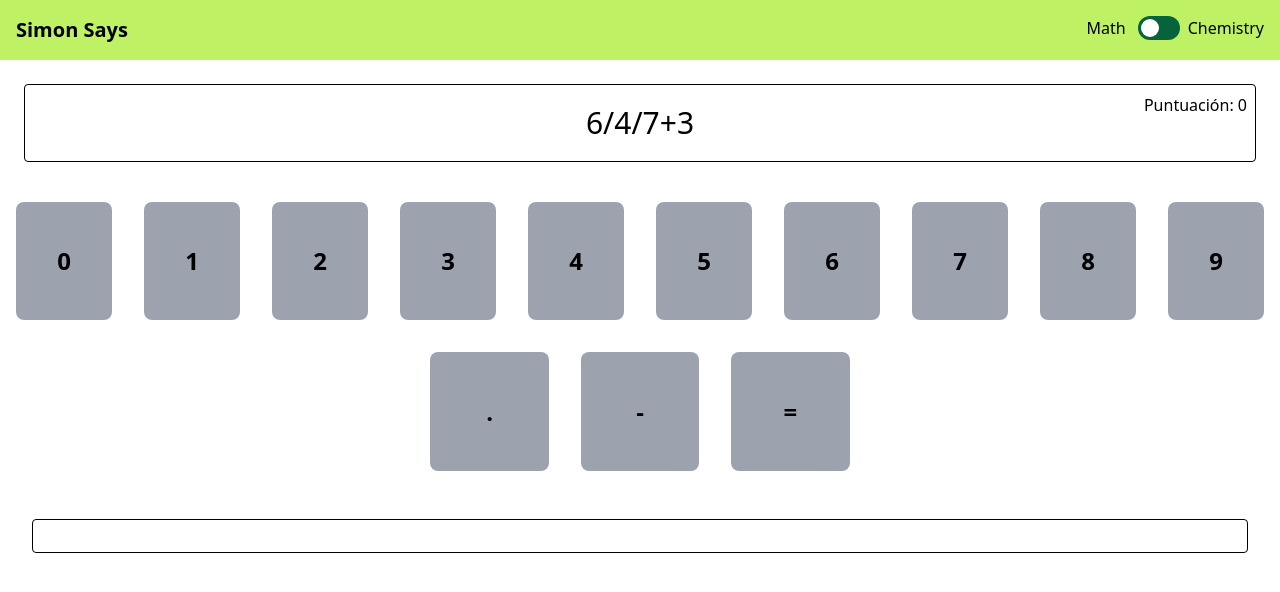
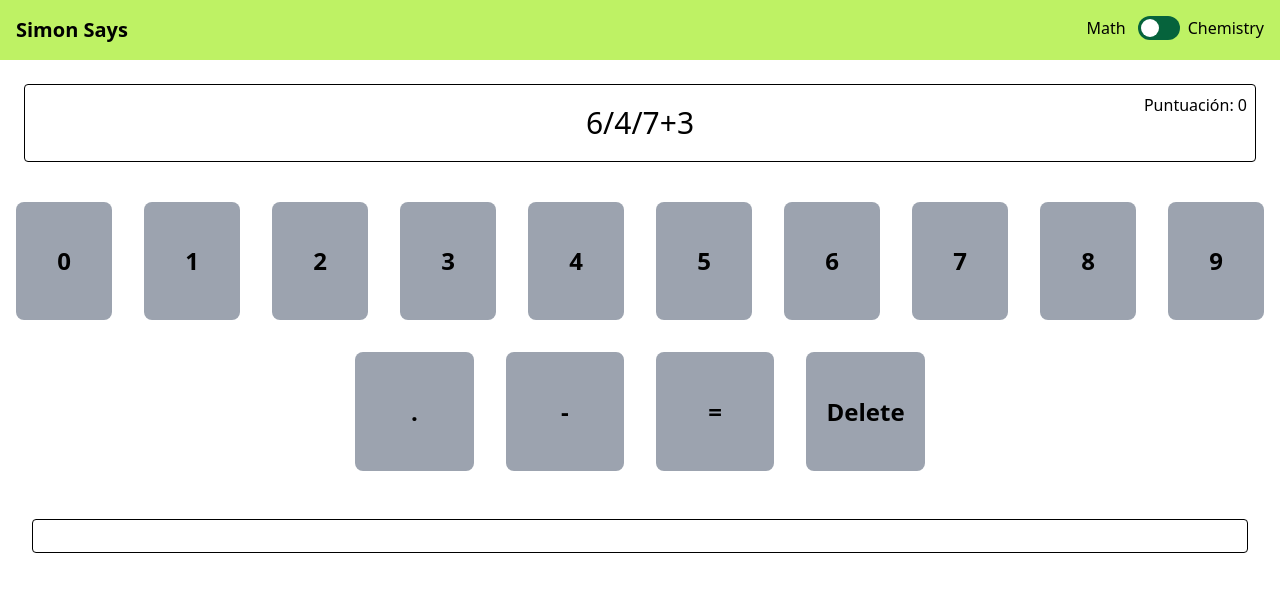
Before and after one commit to EFL28/lareducaGames, a React (Vite) app: page / in a window 1280 px wide. Shown: the top 592 px of the page. Built offline with nearby package versions, Linux system fonts and the light colour scheme.

Commit message:
Added delete button

```diff
--- a/src/Games/SimonSays.jsx
+++ b/src/Games/SimonSays.jsx
@@ -63,6 +63,9 @@ const SimonSays = () => {
         if (gameMode === 'math') {
             if (typeof number === "number" || number === "." || number === "-") {
                 setPlayerAnswer([...playerAnswer, number]);
+            } else if (number === "Delete") {
+                const newPlayerAnswer = playerAnswer.slice(0, -1);
+                setPlayerAnswer(newPlayerAnswer);
             } else {
                 if (number === "=") {
                     const playerResult = eval(playerAnswer.join(""));
@@ -105,6 +108,9 @@ const SimonSays = () => {
                     setPlayerAnswer([] || 0);
                 }
 
+            } else if (element === "Delete") {
+                const newPlayerAnswer = playerAnswer.slice(0, -1);
+                setPlayerAnswer(newPlayerAnswer);
             } else {
                 console.log("Elemento: ", element);
                 const newPlayerAnswer = [...playerAnswer, element];
--- a/src/components/SimonSays/NumberKeyboard.jsx
+++ b/src/components/SimonSays/NumberKeyboard.jsx
@@ -3,7 +3,7 @@ import Response from "./Response";
 
 const NumberKeyboard = ({ handleNumberClick, userResponse }) => {
     const numbers = new Array(10).fill(0);
-    const operations = [".", "-", "="];
+    const operations = [".", "-", "=", 'Delete'];
 
     return (
         <>
--- a/src/components/SimonSays/PeriodicTable.jsx
+++ b/src/components/SimonSays/PeriodicTable.jsx
@@ -16,7 +16,7 @@ const colorMap = {
 };
 
 const PeriodicTable = ({handleElementClick, userResponse}) => {
-  const numbers = [1, 2, 3, 4, 5, 6, 7, 8, 9, 'Enter'];
+  const numbers = [1, 2, 3, 4, 5, 6, 7, 8, 9, 'Enter','Delete'];
   return (
     <>
         <div className="numberOptions flex align-middle justify-center">
```
